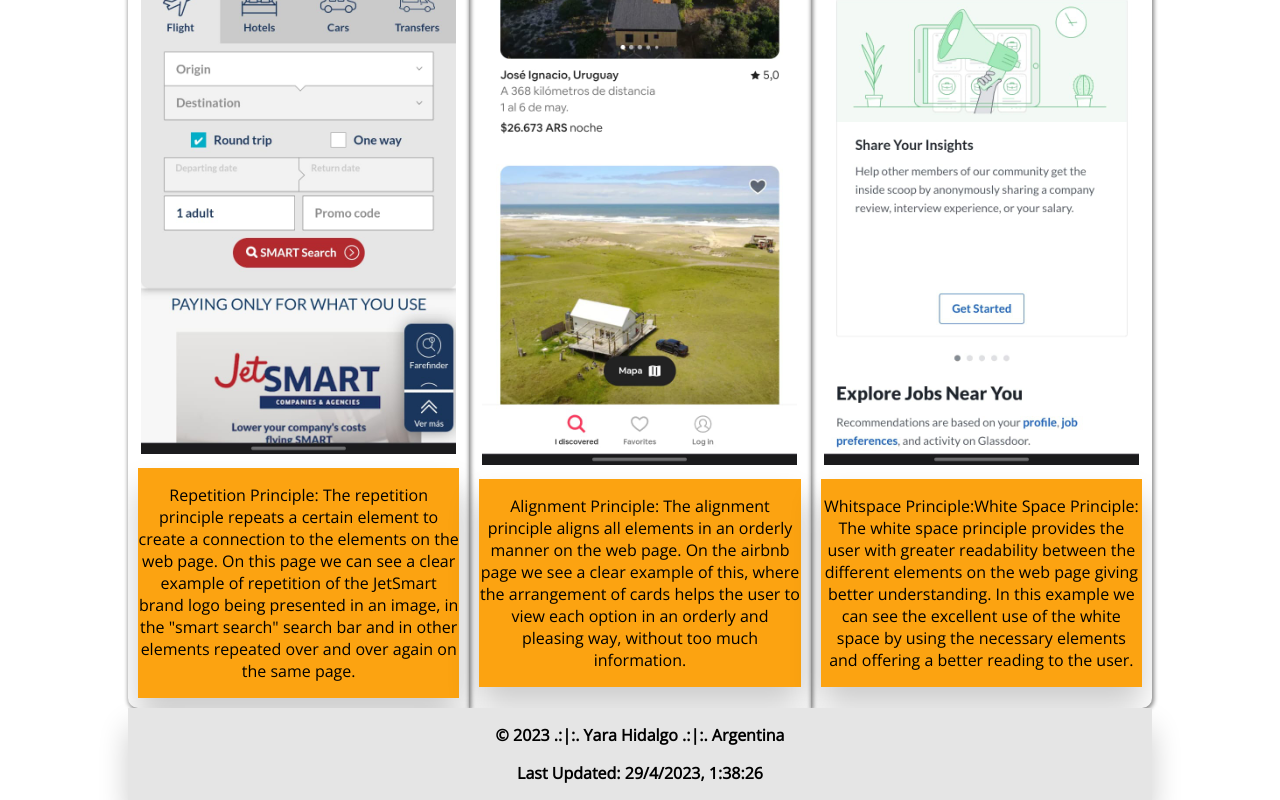
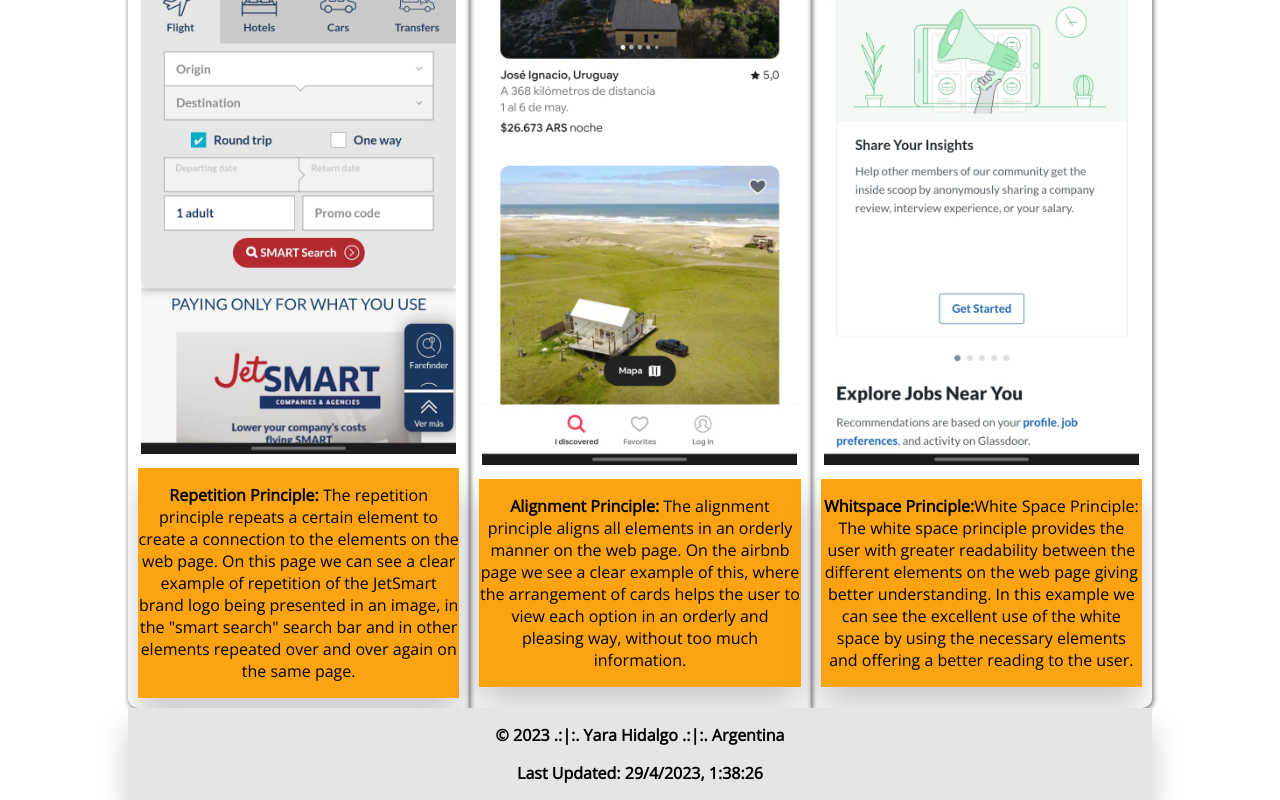
Before and after one commit to YaraSHidalgo/wdd230, a plain HTML site: page lesson2/design-principles.html in a window 1280 px wide. Shown: the part 557-1357 px from the top of the page. Drawn offline with nearby package versions, Linux system fonts and the light colour scheme; files whose address does not match are found by name.

Commit message:
strong letters

```diff
--- a/lesson2/design-principles.html
+++ b/lesson2/design-principles.html
@@ -30,7 +30,7 @@
                 <p><a href="https://jetsmart.com/us/en/">JetSmart.com</a></p>
                 <img src="images\JetSmart.jpeg" alt="JetSmart photo"/>
                 <footer id="footer">
-                    <p>Repetition Principle: The repetition principle repeats a certain element to create a connection to the elements on the web page. On this page we can see a clear example of repetition of the JetSmart brand logo being presented in an image, in the "smart search" search bar and in other elements repeated over and over again on the same page.</p>
+                    <p><strong>Repetition Principle:</strong> The repetition principle repeats a certain element to create a connection to the elements on the web page. On this page we can see a clear example of repetition of the JetSmart brand logo being presented in an image, in the "smart search" search bar and in other elements repeated over and over again on the same page.</p>
                 </footer>
             </article>
             </div>
@@ -40,7 +40,7 @@
                 <p><a href="https://www.airbnb.com/?c=.pi0.pk220135635_19506907875&ghost=true&gclid=Cj0KCQjwgLOiBhC7ARIsAIeetVDHWq5AyqZRdtUNnA6HL6c74PAkFYckZ9yYCtQvyQwOlvBkS8tqy2AaAjBKEALw_wcB&locale=en&_set_bev_on_new_domain=1682788977_NmFiOThlOThmYTY1">airbnb.com</a></p>
                 <img src="images\airbnb.jpeg" alt="Airbnb photo"/>
                 <footer id="footer">
-                <p>Alignment Principle: The alignment principle aligns all elements in an orderly manner on the web page. On the airbnb page we see a clear example of this, where the arrangement of cards helps the user to view each option in an orderly and pleasing way, without too much information.</p>
+                <p><strong>Alignment Principle:</strong> The alignment principle aligns all elements in an orderly manner on the web page. On the airbnb page we see a clear example of this, where the arrangement of cards helps the user to view each option in an orderly and pleasing way, without too much information.</p>
                 </footer>
             </article>
             </div>
@@ -50,7 +50,7 @@
                 <p><a href="https://www.glassdoor.com/member/home/index.htm">glassador.com</a></p>
                 <img src="images\glassador.jpeg" alt="Glassador photo"/>
                 <footer id="footer">
-                    <p>Whitspace Principle:White Space Principle: The white space principle provides the user with greater readability between the different elements on the web page giving better understanding. In this example we can see the excellent use of the white space by using the necessary elements and offering a better reading to the user. </p>
+                    <p><strong>Whitspace Principle:</strong>White Space Principle: The white space principle provides the user with greater readability between the different elements on the web page giving better understanding. In this example we can see the excellent use of the white space by using the necessary elements and offering a better reading to the user. </p>
                 </footer>
             </article>
             </div>
```
